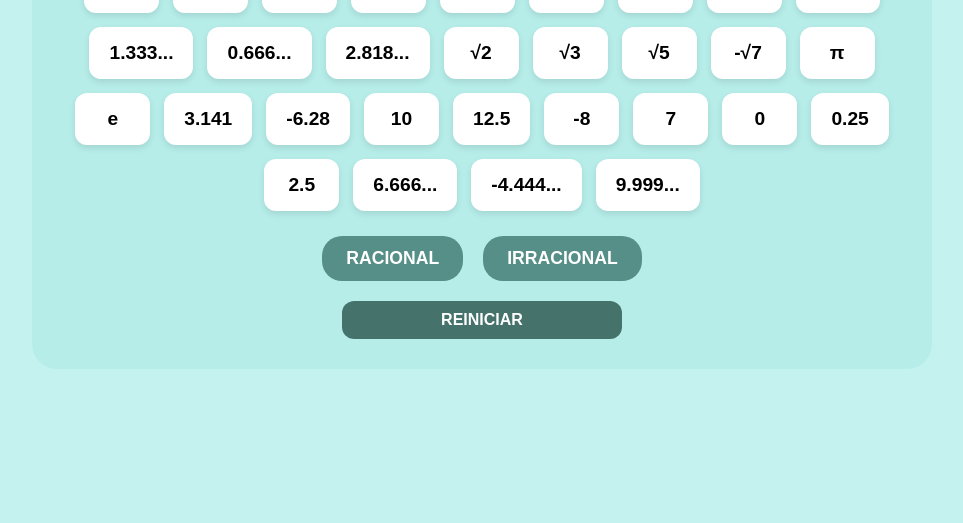
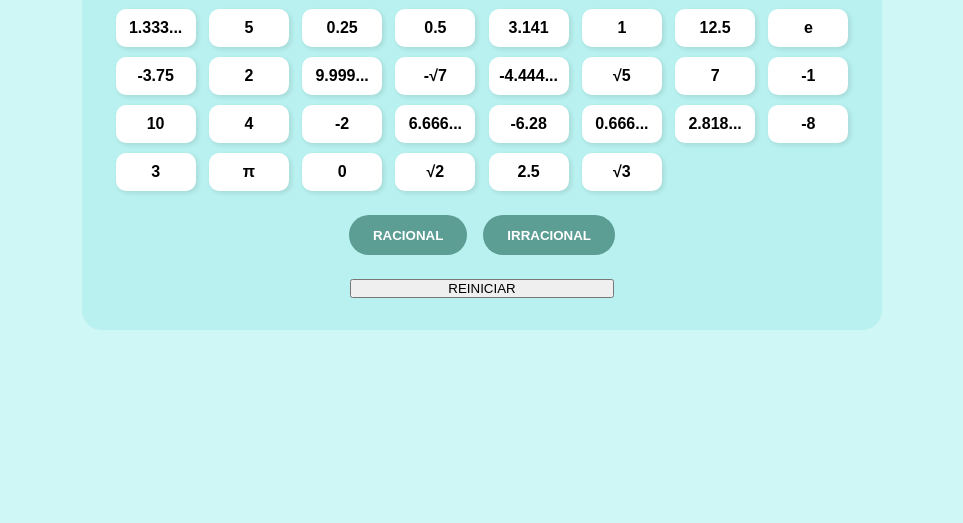
Before and after one commit to mhnrq/racional-ou-irracional, a plain HTML site: page index.html in a window 1280 px wide. Shown: the part 277-800 px from the top of the page, without its empty margins (158-1121 px from the left). Drawn offline with Linux system fonts and the light colour scheme.

Commit message:
Update index.html

```diff
--- a/index.html
+++ b/index.html
@@ -9,11 +9,11 @@
       box-sizing: border-box;
       margin: 0;
       padding: 0;
+      font-family: Arial, sans-serif;
     }
 
     body {
-      font-family: "Arial", sans-serif;
-      background-color: #c4f2ef;
+      background-color: #cff7f6;
       display: flex;
       justify-content: center;
       align-items: center;
@@ -22,100 +22,88 @@
     }
 
     .container {
-      background-color: #b6ede9;
-      border-radius: 25px;
-      padding: 30px 20px;
-      max-width: 900px;
+      background-color: #b8f1ef;
+      padding: 2rem;
+      border-radius: 20px;
+      text-align: center;
       width: 100%;
-      display: flex;
-      flex-direction: column;
-      align-items: center;
+      max-width: 800px;
     }
 
     h1 {
-      text-align: center;
-      font-size: 1.8rem;
-      margin-bottom: 20px;
-      color: #2f4f4f;
+      margin-bottom: 1.5rem;
     }
 
-    .numbers {
-      display: flex;
-      flex-wrap: wrap;
-      gap: 14px;
-      justify-content: center;
-      margin-bottom: 25px;
+    .card-grid {
+      display: grid;
+      grid-template-columns: repeat(auto-fill, minmax(80px, 1fr));
+      gap: 10px;
+      justify-items: center;
+      margin-bottom: 1.5rem;
     }
 
-    .number {
-      background-color: #fff;
-      padding: 15px 20px;
-      border-radius: 12px;
-      box-shadow: 0 3px 6px rgba(0, 0, 0, 0.1);
-      font-size: 1.2rem;
+    .card {
+      background-color: white;
+      padding: 10px;
+      border-radius: 10px;
+      box-shadow: 2px 2px 5px rgba(0,0,0,0.1);
+      cursor: pointer;
+      min-width: 80px;
+      text-align: center;
       font-weight: bold;
-      cursor: pointer;
-      user-select: none;
-      transition: transform 0.2s;
-      min-width: 75px;
-      text-align: center;
+      transition: background-color 0.3s;
     }
 
-    .number:hover {
-      transform: scale(1.05);
+    .card.correct {
+      background-color: #6fcf97;
+      color: white;
+      pointer-events: none;
+    }
+
+    .card.incorrect {
+      animation: blink-red 0.5s;
+    }
+
+    @keyframes blink-red {
+      0%, 100% { background-color: white; }
+      50% { background-color: #ff4d4d; }
     }
 
     .buttons {
       display: flex;
-      gap: 20px;
-      margin-bottom: 20px;
+      justify-content: center;
+      gap: 1rem;
+      flex-wrap: wrap;
     }
 
-    .zone {
-      background-color: #558f87;
+    .buttons button {
+      background-color: #5c9d94;
       color: white;
+      border: none;
+      padding: 0.8rem 1.5rem;
+      border-radius: 20px;
       font-weight: bold;
-      padding: 12px 24px;
-      border: none;
-      border-radius: 20px;
-      font-size: 1.1rem;
-      cursor: pointer;
-      transition: background-color 0.3s;
-      min-width: 130px;
-      text-align: center;
-    }
-
-    .zone:hover {
-      background-color: #45736c;
-    }
-
-    #reiniciar {
-      background-color: #45736c;
-      color: white;
-      font-weight: bold;
-      border: none;
-      padding: 10px 0;
-      border-radius: 12px;
-      width: calc(130px * 2 + 20px);
-      font-size: 1rem;
       cursor: pointer;
       transition: background-color 0.3s;
     }
 
-    #reiniciar:hover {
-      background-color: #345854;
+    .buttons button:hover {
+      background-color: #41756d;
     }
 
-    @media (max-width: 600px) {
-      .number {
+    #reiniciar {
+      margin-top: 1.5rem;
+      width: calc(2 * 1.5rem + 2 * 100px + 1rem);
+    }
+
+    @media (max-width: 500px) {
+      .card {
         min-width: 60px;
-        font-size: 1rem;
+        font-size: 14px;
       }
 
-      .zone {
-        padding: 10px 18px;
-        font-size: 1rem;
-        min-width: 100px;
+      .buttons button {
+        width: 100px;
       }
 
       #reiniciar {
@@ -127,43 +115,89 @@
 <body>
   <div class="container">
     <h1>RACIONAL OU IRRACIONAL?</h1>
-    <div class="numbers">
-      <div class="number">1</div>
-      <div class="number">2</div>
-      <div class="number">3</div>
-      <div class="number">4</div>
-      <div class="number">5</div>
-      <div class="number">-1</div>
-      <div class="number">-2</div>
-      <div class="number">0.5</div>
-      <div class="number">-3.75</div>
-      <div class="number">1.333...</div>
-      <div class="number">0.666...</div>
-      <div class="number">2.818...</div>
-      <div class="number">√2</div>
-      <div class="number">√3</div>
-      <div class="number">√5</div>
-      <div class="number">-√7</div>
-      <div class="number">π</div>
-      <div class="number">e</div>
-      <div class="number">3.141</div>
-      <div class="number">-6.28</div>
-      <div class="number">10</div>
-      <div class="number">12.5</div>
-      <div class="number">-8</div>
-      <div class="number">7</div>
-      <div class="number">0</div>
-      <div class="number">0.25</div>
-      <div class="number">2.5</div>
-      <div class="number">6.666...</div>
-      <div class="number">-4.444...</div>
-      <div class="number">9.999...</div>
+    <div class="card-grid" id="grid"></div>
+    <div class="buttons">
+      <button onclick="classificar('racional')">RACIONAL</button>
+      <button onclick="classificar('irracional')">IRRACIONAL</button>
     </div>
-    <div class="buttons">
-      <button class="zone">RACIONAL</button>
-      <button class="zone">IRRACIONAL</button>
-    </div>
-    <button id="reiniciar">REINICIAR</button>
+    <button id="reiniciar" onclick="iniciarJogo()">REINICIAR</button>
   </div>
+
+  <script>
+    const numeros = [
+      { valor: "1", tipo: "racional" },
+      { valor: "2", tipo: "racional" },
+      { valor: "3", tipo: "racional" },
+      { valor: "4", tipo: "racional" },
+      { valor: "5", tipo: "racional" },
+      { valor: "-1", tipo: "racional" },
+      { valor: "-2", tipo: "racional" },
+      { valor: "0.5", tipo: "racional" },
+      { valor: "-3.75", tipo: "racional" },
+      { valor: "1.333...", tipo: "racional" },
+      { valor: "0.666...", tipo: "racional" },
+      { valor: "2.818...", tipo: "irracional" },
+      { valor: "√2", tipo: "irracional" },
+      { valor: "√3", tipo: "irracional" },
+      { valor: "√5", tipo: "irracional" },
+      { valor: "-√7", tipo: "irracional" },
+      { valor: "π", tipo: "irracional" },
+      { valor: "e", tipo: "irracional" },
+      { valor: "3.141", tipo: "racional" },
+      { valor: "-6.28", tipo: "racional" },
+      { valor: "10", tipo: "racional" },
+      { valor: "12.5", tipo: "racional" },
+      { valor: "-8", tipo: "racional" },
+      { valor: "7", tipo: "racional" },
+      { valor: "0", tipo: "racional" },
+      { valor: "0.25", tipo: "racional" },
+      { valor: "2.5", tipo: "racional" },
+      { valor: "6.666...", tipo: "racional" },
+      { valor: "-4.444...", tipo: "racional" },
+      { valor: "9.999...", tipo: "racional" },
+    ];
+
+    let numerosEmbaralhados = [];
+    let cartaSelecionada = null;
+
+    function iniciarJogo() {
+      const grid = document.getElementById("grid");
+      grid.innerHTML = "";
+      numerosEmbaralhados = numeros.sort(() => Math.random() - 0.5);
+      numerosEmbaralhados.forEach((num, index) => {
+        const card = document.createElement("div");
+        card.className = "card";
+        card.textContent = num.valor;
+        card.dataset.tipo = num.tipo;
+        card.dataset.index = index;
+        card.onclick = () => selecionarCarta(card);
+        grid.appendChild(card);
+      });
+      cartaSelecionada = null;
+    }
+
+    function selecionarCarta(card) {
+      if (card.classList.contains("correct")) return;
+      document.querySelectorAll(".card").forEach(c => c.classList.remove("selected"));
+      cartaSelecionada = card;
+      card.classList.add("selected");
+    }
+
+    function classificar(tipo) {
+      if (!cartaSelecionada) return;
+      if (cartaSelecionada.dataset.tipo === tipo) {
+        cartaSelecionada.classList.add("correct");
+        cartaSelecionada.classList.remove("selected");
+      } else {
+        cartaSelecionada.classList.add("incorrect");
+        setTimeout(() => {
+          cartaSelecionada.classList.remove("incorrect");
+        }, 500);
+      }
+      cartaSelecionada = null;
+    }
+
+    window.onload = iniciarJogo;
+  </script>
 </body>
 </html>
```
